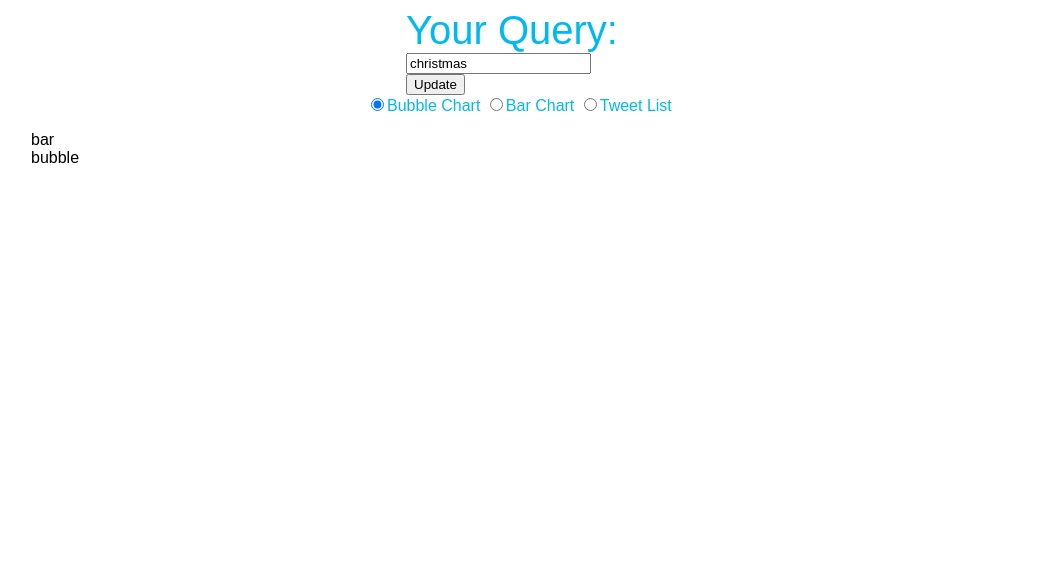
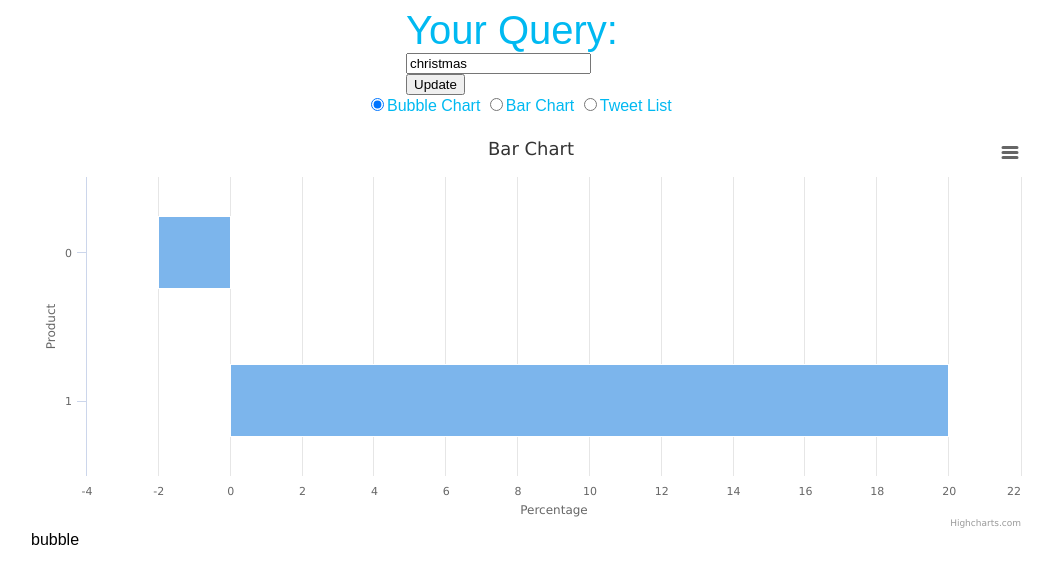
Before and after one commit to TuringLab/twitter-client, a website: page client/index.html in a window 1280 px wide. Shown: the whole page, without its empty margins (109-1162 px from the left). Drawn offline with nearby package versions, Linux system fonts and the light colour scheme; no server answers.

Commit message:
Created base framework for turing charts

```diff
--- a/client/index.html
+++ b/client/index.html
@@ -12,6 +12,7 @@
 
   <!-- Import Local -->
   <script type="text/javascript" src="script.js"></script>
+  <script type="text/javascript" src="turing-chart.js"></script>
   <link rel="stylesheet" type="text/css" href="style.css">
 
 </head>
@@ -32,7 +33,9 @@
       <pre id="results"></pre>
       <ul id="tweets"></ul>
     </div>
-    <div id="bar">bar</div>
+    <div id="bar" name="Bar Chart">bar</div>
+
+
     <div id="bubble">bubble</div>
   </div>
 </body>
--- a/client/script.js
+++ b/client/script.js
@@ -248,6 +248,6 @@ function addTweet(list, tweet) {
 }
 
 // When document loaded update data
-$(function(){
-    update('branding');
-});
+// $(function(){
+//     update('branding');
+// });
--- /dev/null
+++ b/client/turing-chart.js
@@ -0,0 +1,60 @@
+
+function TuringChart(identifier,axis,data){
+
+    this.element = $(identifier);
+    this.chart = this.element.highcharts({
+        chart: {
+            type: 'bar'
+        },
+        title: {
+            text: this.element.attr('name')
+        },
+        legend: {
+            enabled: false
+        },
+        xAxis: {
+            title: {
+                text: axis.y
+            }
+        },
+        yAxis: {
+            title: {
+                text: axis.x
+            },
+            // labels: {
+            //     formatter: function () {
+            //         return Math.ceil(100*this.value) + '%';
+            //     }
+            // }
+        },
+
+        plotOptions: {
+            series: {
+                stacking: 'normal'
+            }
+        },
+
+        // tooltip: {
+        //     formatter: function (test) {
+        //         console.log(test);
+        //         return '<b>' + this.series.name + ', tweet number ' + this.point.category + '</b><br/>' +
+        //             'Content: ' + data.tweets[this.point.index].text;
+        //     }
+        // },
+
+        series: [{
+            // name: this.element.attr('name'),
+            data: data
+        }]
+    });
+
+    this.log = function() {
+        console.log(this);
+    }
+
+};
+
+$(function(){
+    var chart = new TuringChart('#bar',{x:'Percentage',y:'Product'},[{name:'ballballs',y:-2},{name:'Christmas',y:20}]);
+    chart.log()
+});
```
